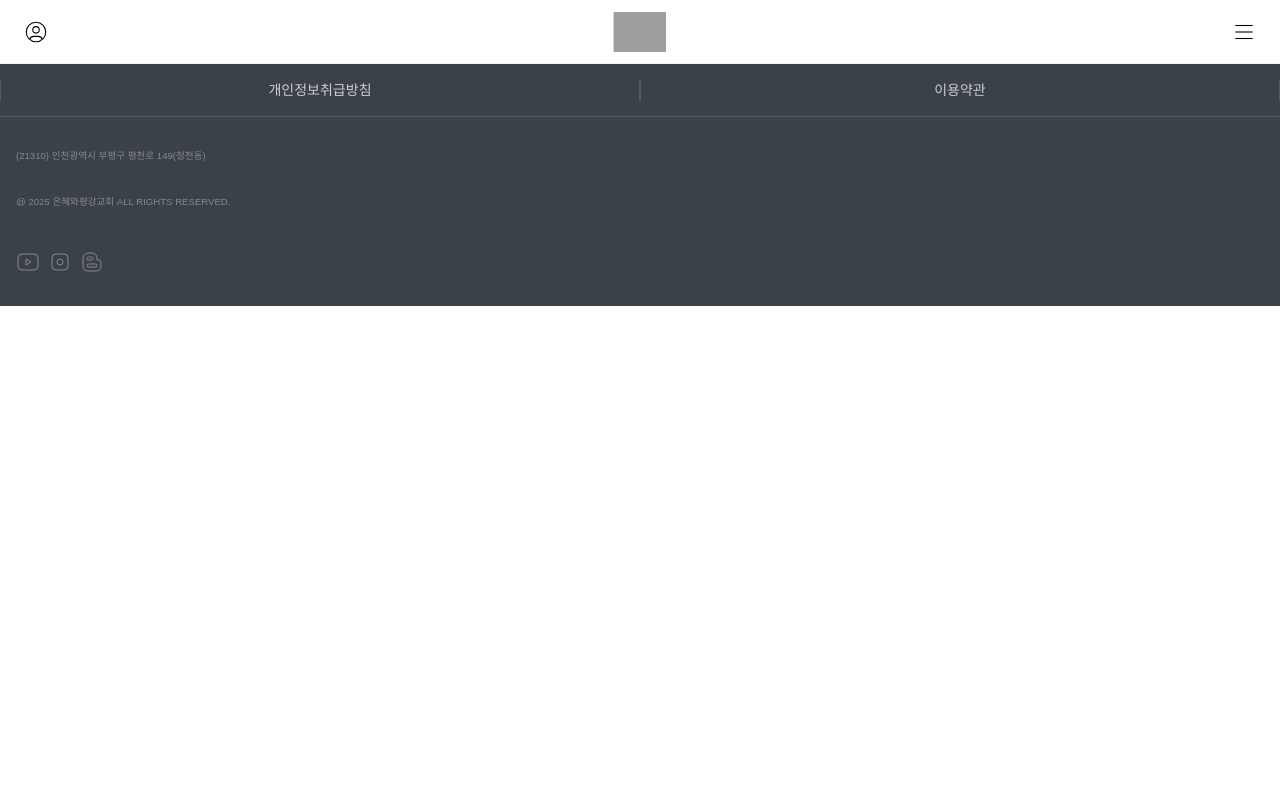
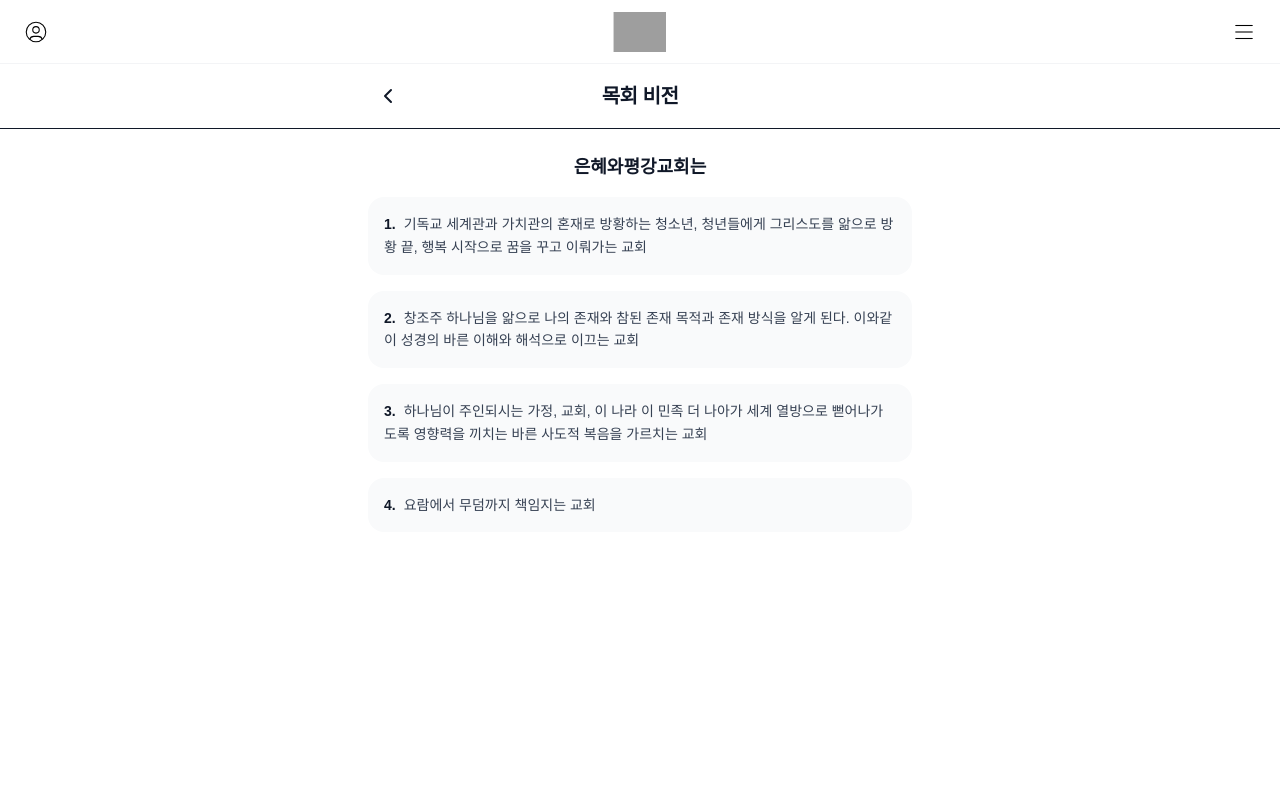
Before and after one commit to khendev23/gap_trend, a Next.js app in the folder apps/frontend/: page /church/vision in a window 1280 px wide. Shown: the top 800 px of the page. Built offline with nearby package versions, Linux system fonts and the light colour scheme; grey boxes are pictures that could not be loaded.

Commit message:
목회 비전

```diff
--- a/apps/frontend/src/app/church/vision/page.tsx
+++ b/apps/frontend/src/app/church/vision/page.tsx
@@ -1,7 +1,68 @@
-export default function Vision() {
+// app/vision/page.tsx
+"use client";
+
+import {useRouter} from "next/navigation";
+
+export default function VisionPage() {
+
+    const router = useRouter();
+
+    const visions = [
+        "기독교 세계관과 가치관의 혼재로 방황하는 청소년, 청년들에게 그리스도를 앎으로 방황 끝, 행복 시작으로 꿈을 꾸고 이뤄가는 교회",
+        "창조주 하나님을 앎으로 나의 존재와 참된 존재 목적과 존재 방식을 알게 된다. 이와같이 성경의 바른 이해와 해석으로 이끄는 교회",
+        "하나님이 주인되시는 가정, 교회, 이 나라 이 민족 더 나아가 세계 열방으로 뻗어나가도록 영향력을 끼치는 바른 사도적 복음을 가르치는 교회",
+        "요람에서 무덤까지 책임지는 교회",
+    ];
+
     return (
-        <>
+        <div className="min-h-screen bg-white text-gray-900">
+            {/* 헤더 */}
+            <header className="sticky top-0 z-10 border-b bg-white/90 backdrop-blur">
+                <div className="mx-auto max-w-xl px-4 py-3 grid grid-cols-3 items-center">
+                    <button
+                        onClick={() => router.back()}
+                        aria-label="뒤로가기"
+                        className="justify-self-start rounded-lg p-2 hover:bg-gray-100 active:scale-95"
+                    >
+                        <ArrowLeftIcon className="h-6 w-6" />
+                    </button>
+                    <h1 className="text-center text-[clamp(1rem,5vw,1.25rem)] font-bold tracking-tight">
+                        목회 비전
+                    </h1>
+                    <div className="justify-self-end" />
+                </div>
+            </header>
 
-        </>
-    )
+            {/* 본문 */}
+            <main className="mx-auto max-w-xl px-4 py-6">
+                <h2 className="mb-4 text-center text-lg font-semibold text-gray-900">
+                    은혜와평강교회는
+                </h2>
+                <ol className="space-y-4">
+                    {visions.map((v, i) => (
+                        <li
+                            key={i}
+                            className="rounded-2xl bg-gray-50 p-4 text-sm leading-relaxed text-gray-700"
+                        >
+                            <span className="mr-2 font-bold text-gray-900">{i + 1}.</span>
+                            {v}
+                        </li>
+                    ))}
+                </ol>
+            </main>
+        </div>
+    );
 }
+
+function ArrowLeftIcon(props: React.SVGProps<SVGSVGElement>) {
+    return (
+        <svg viewBox="0 0 24 24" fill="none" stroke="currentColor" {...props}>
+            <path
+                d="M15 18l-6-6 6-6"
+                strokeWidth="2"
+                strokeLinecap="round"
+                strokeLinejoin="round"
+            />
+        </svg>
+    );
+}
```
Also changed, not shown: apps/frontend/src/app/page.tsx (+5 -5 lines).
